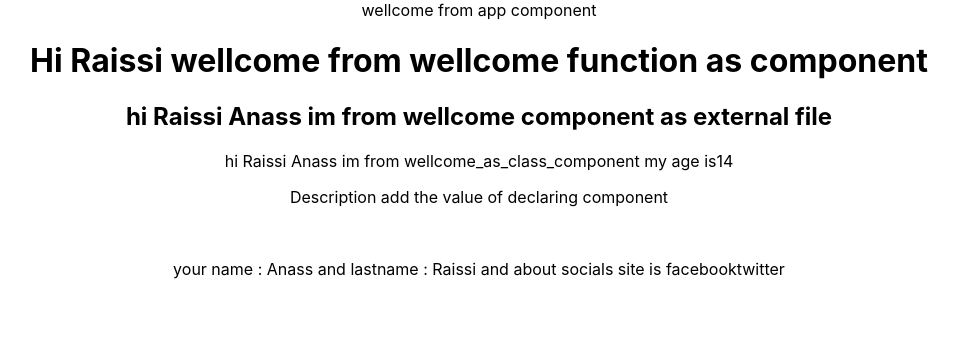
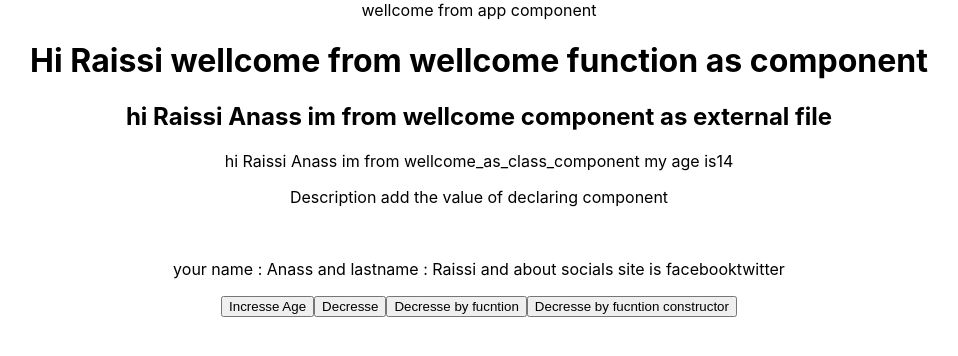
Before and after one commit to anassraissi/react_js_once, a React (Create React App) app: page / in a window 1280 px wide. Shown: the top 356 px of the page, without its empty margins (161-1119 px from the left). Built offline with nearby package versions, Linux system fonts and the light colour scheme.

Commit message:
basics event update state

```diff
--- a/src/wellcome_as_class_component.js
+++ b/src/wellcome_as_class_component.js
@@ -1,6 +1,11 @@
 import React,{Component} from "react";
 
 class Wellcome_as_class_component extends Component{
+
+        constructor(props){
+                super(props)
+                this.decrement_by_function=this.decrement_by_function.bind(this)  //for not reputing bind(this) in each use of it // this mean send class to it
+        }
     state ={   //state as local parametre on using in component
         age:14
     }
@@ -8,12 +13,22 @@ class Wellcome_as_class_component extends Component{
         name:'Anass',
         lastname:'Raissi',
     }
+    decrement=()=>{
+       {this.setState({age:this.state.age-1})}
+    }
+    decrement_by_function(){  //this parametre serve to use class atrebute in function like that
+       {this.setState({age:this.state.age-1})}
+    }
         socialsLinks=['facebook','twitter'];
     render(){  //componant as class external file
         return <div>hi {this.props.name+' '+this.props.lastname} im from wellcome_as_class_component my age is
         {this.state.age}
         <p>{this.props.children} add the value of declaring component</p> <br></br>
          <p>your name : {this.user.name} and  lastname : {this.user.lastname} and about socials site is {this.socialsLinks}</p>
+         <button onClick={()=>{this.setState({age :this.state.age+1})}}>Incresse Age</button>
+         <button onClick={this.decrement}>Decresse</button>
+         <button onClick={this.decrement_by_function.bind(this)}>Decresse by fucntion</button>
+         <button onClick={this.decrement_by_function}>Decresse by fucntion constructor</button>
         </div>
     }
 }
```
